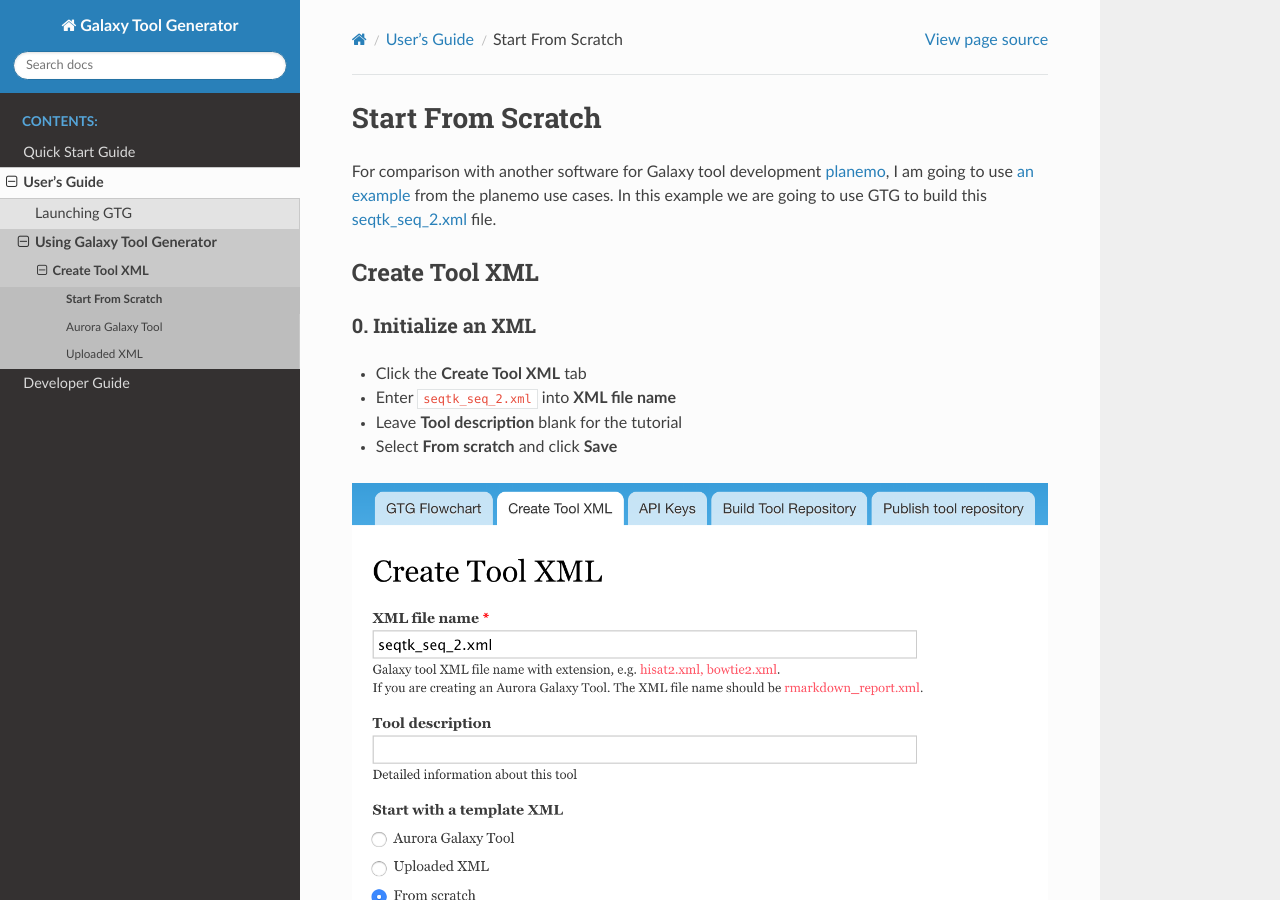
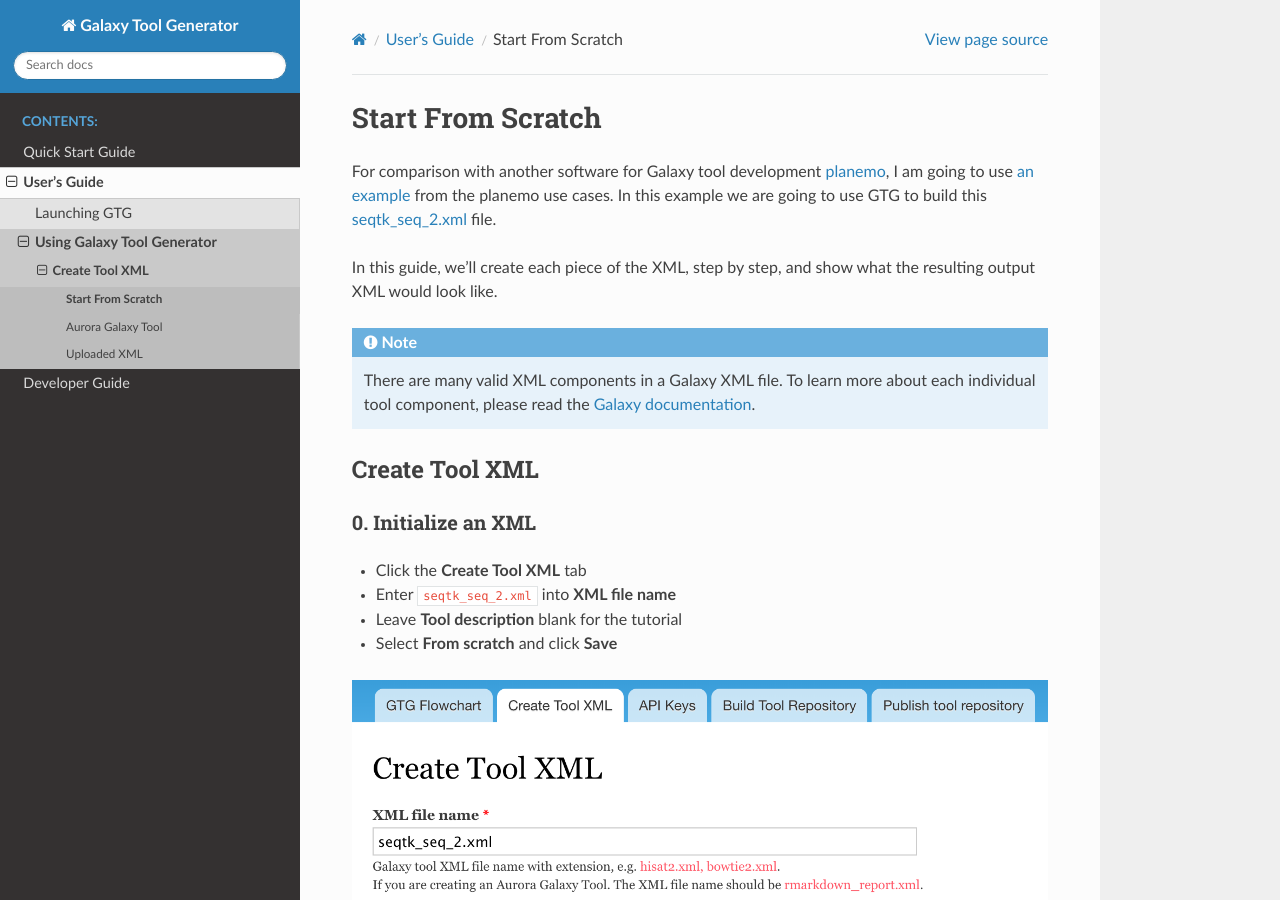
Before and after one commit to statonlab/galaxy_tool_generator, a Sphinx documentation site: the page built from docs/scratch_guide.rst, in a window 1280 px wide and 900 px high. Built offline with Sphinx 7.4.7 and the Read the Docs theme 2.0.0, drawn with Linux system fonts in a browser that asks for light colours.

Commit message:
brief intro and link to galaxy doc

```diff
--- a/docs/scratch_guide.rst
+++ b/docs/scratch_guide.rst
@@ -3,6 +3,12 @@ Start From Scratch
 
 For comparison with another software for Galaxy tool development `planemo <https://planemo.readthedocs.io/en/latest/>`_, I am going to use `an example <https://planemo.readthedocs.io/en/latest/writing_standalone.html>`_ from the planemo use cases. In this example we are going to use GTG to build this `seqtk_seq_2.xml <https://raw.githubusercontent.com/MingChen0919/gtgdocker/master/seqtk_seq_2.xml>`_ file.
 
+
+In this guide, we'll create each piece of the XML, step by step, and show what the resulting output XML would look like.
+
+.. note::
+
+	There are many valid XML components in a Galaxy XML file.  To learn more about each individual tool component, please read the `Galaxy documentation <https://docs.galaxyproject.org/en/master/dev/schema.html>`_.
 
 Create Tool XML
 --------------------
```
